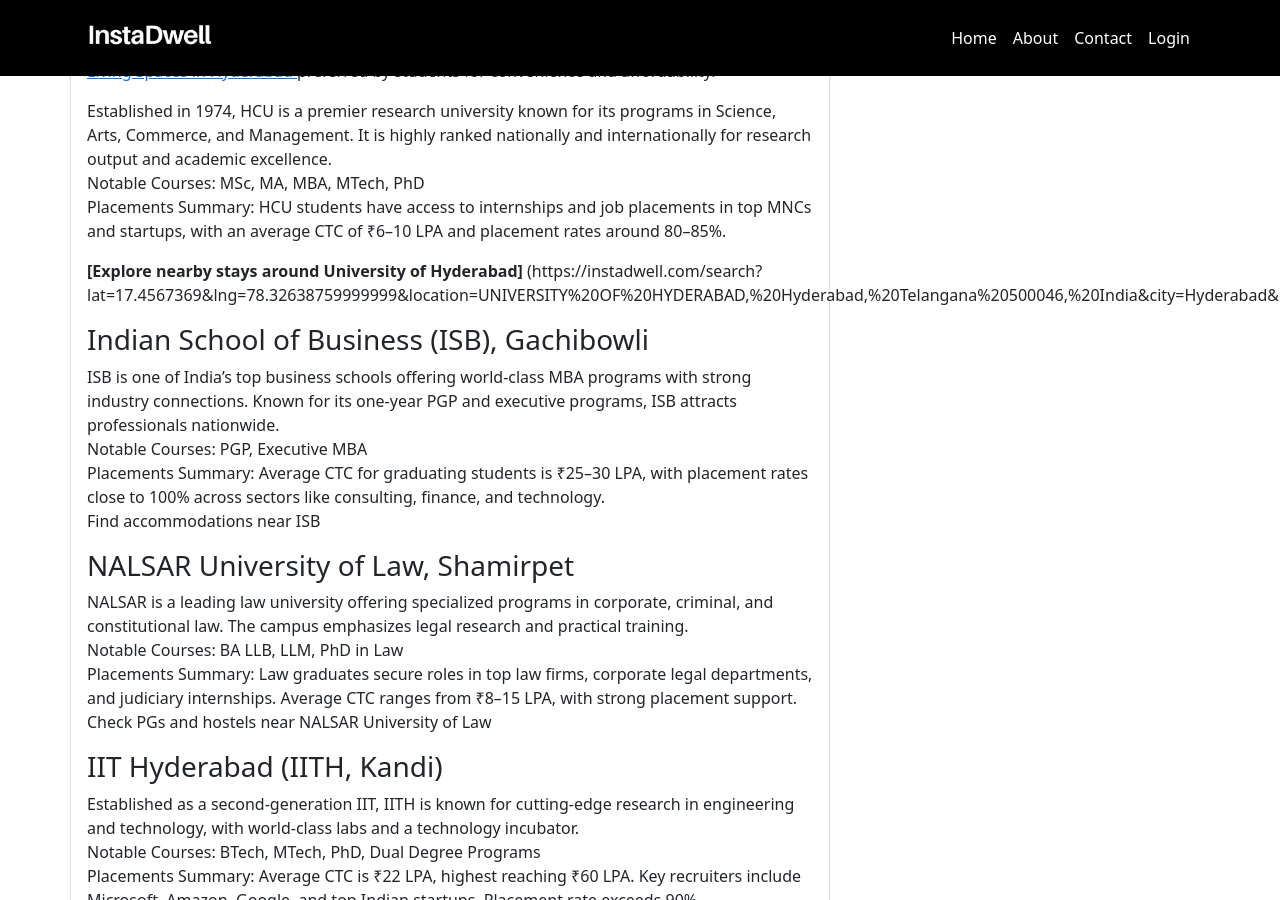
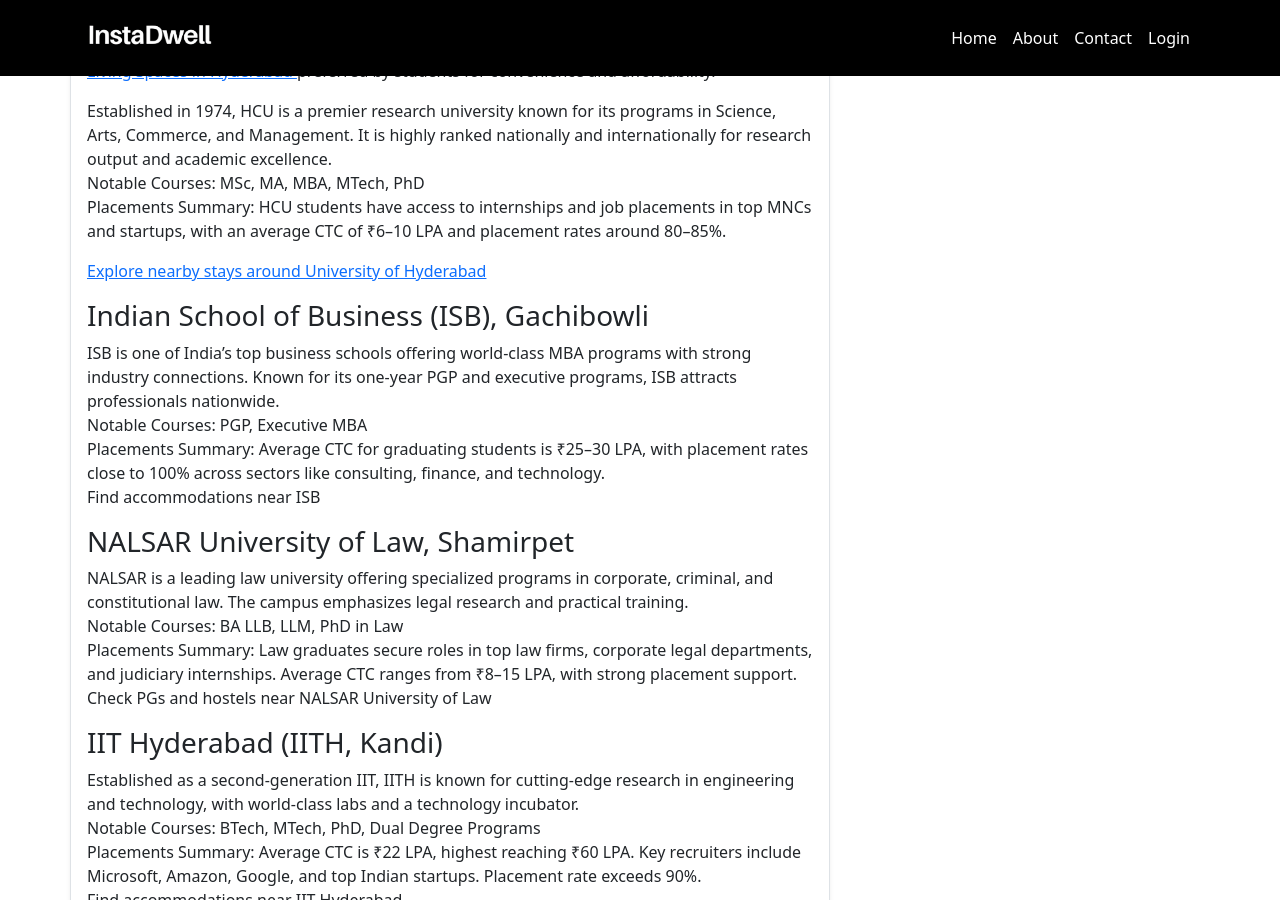
Before and after one commit to instadw/instadwell-blog, a Jekyll site: the page built from _posts/2025-10-08-top-10-universities-in-hyderabad-for-outstation-and-international-students-2025-guide.md, in a window 1280 px wide and 900 px high, scrolled down 1090 px. Built offline with Jekyll 4.4.1, drawn with Linux system fonts in a browser that asks for light colours.

Commit message:
Update 2025-10-08-top-10-universities-in-hyderabad-for-outstation-and-international-students-2025-guide.md

```diff
--- a/_posts/2025-10-08-top-10-universities-in-hyderabad-for-outstation-and-international-students-2025-guide.md
+++ b/_posts/2025-10-08-top-10-universities-in-hyderabad-for-outstation-and-international-students-2025-guide.md
@@ -28,7 +28,7 @@
 Notable Courses: MSc, MA, MBA, MTech, PhD\
 Placements Summary: HCU students have access to internships and job placements in top MNCs and startups, with an average CTC of ₹6–10 LPA and placement rates around 80–85%.
 
-**[Explore nearby stays around University of Hyderabad]** (https://instadwell.com/search?lat=17.4567369&lng=78.32638759999999&location=UNIVERSITY%20OF%20HYDERABAD,%20Hyderabad,%20Telangana%20500046,%20India&city=Hyderabad&country=India)
+[Explore nearby stays around University of Hyderabad](https://instadwell.com/search?lat=17.4567369&lng=78.32638759999999&location=UNIVERSITY%20OF%20HYDERABAD,%20Hyderabad,%20Telangana%20500046,%20India&city=Hyderabad&country=India)
 
 ### Indian School of Business (ISB), Gachibowli
 
```
